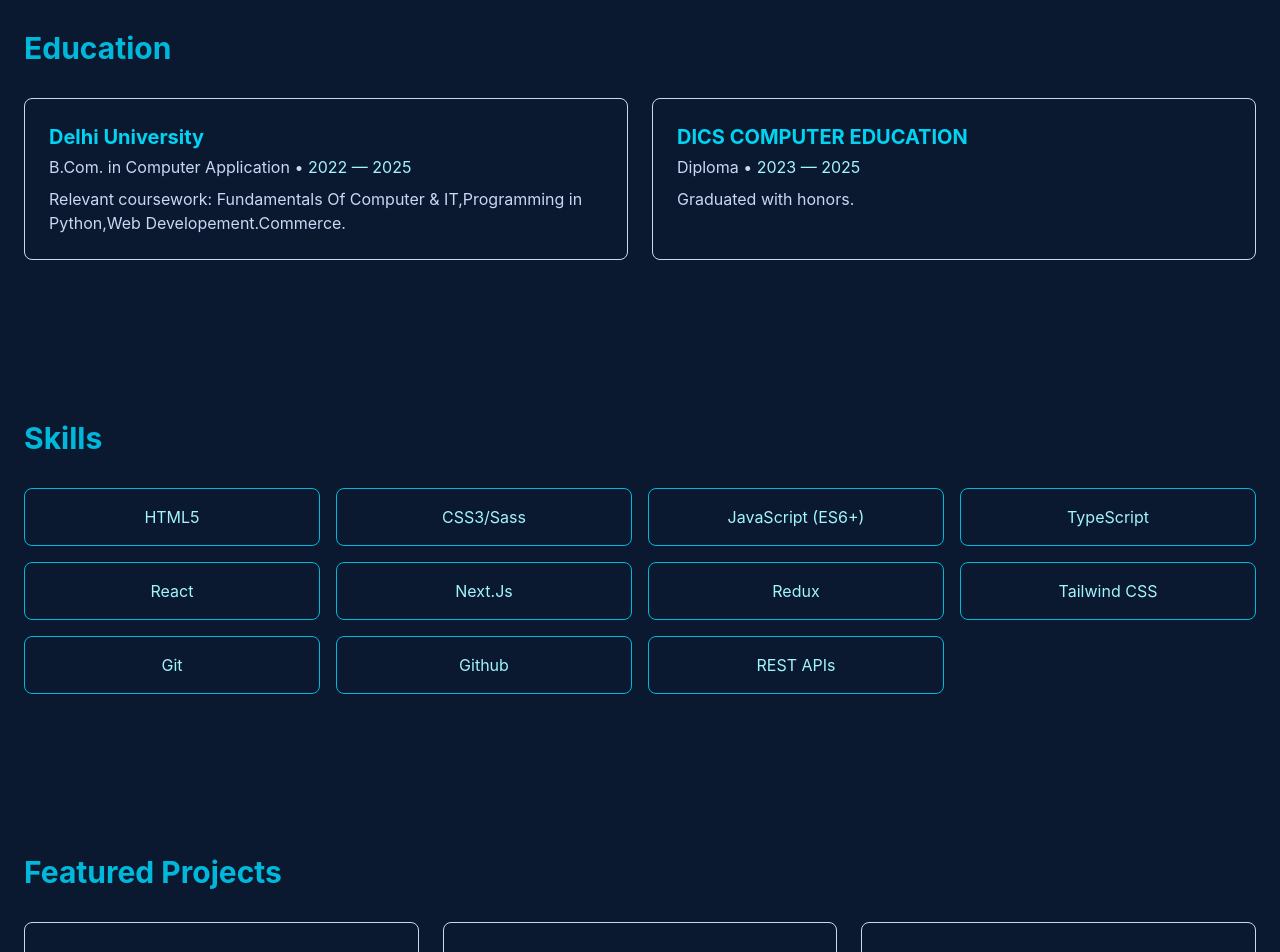
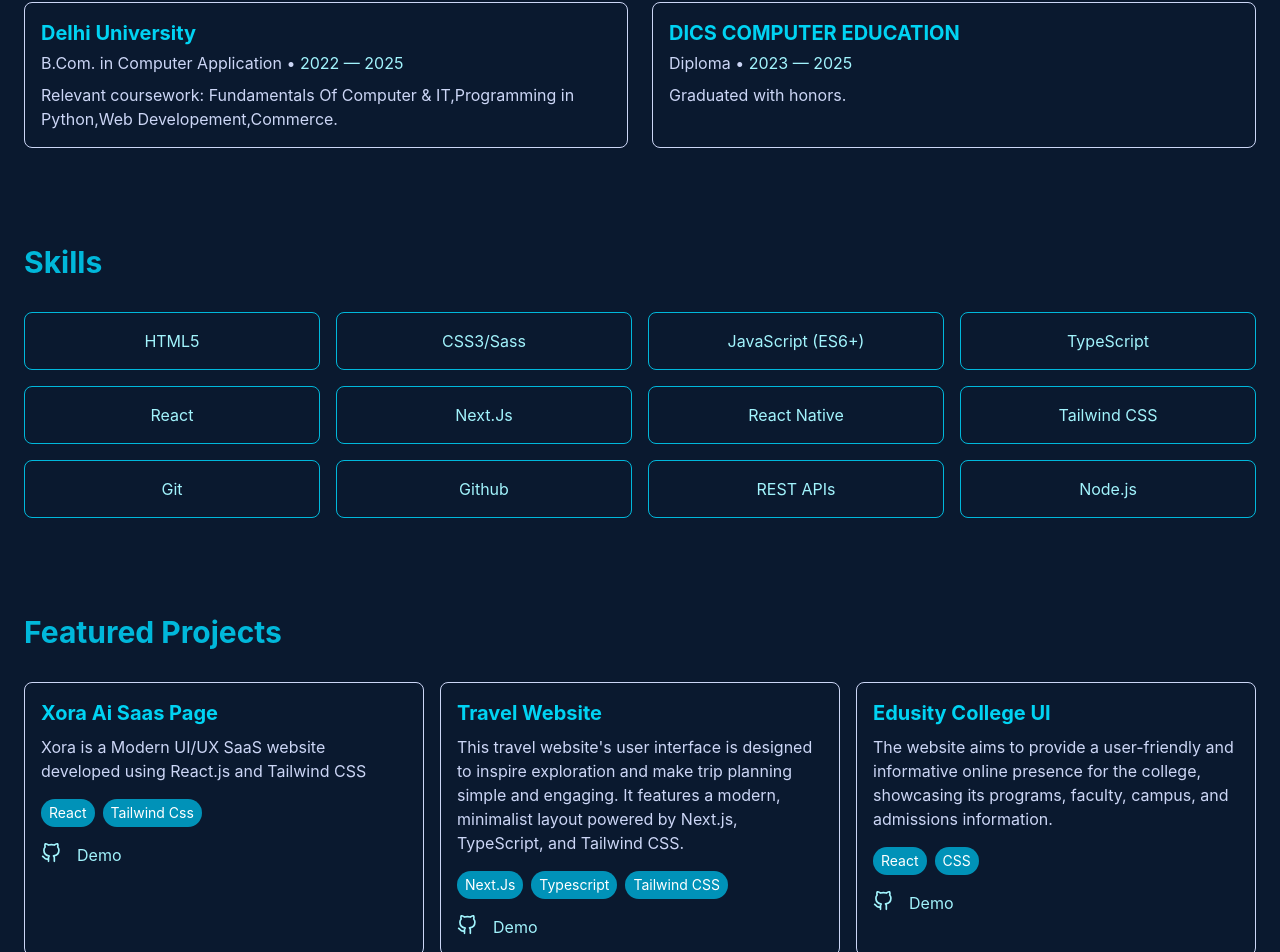
Before and after one commit to nikhildev-webapp/portfolio, a React (Vite) app: page / in a window 1280 px wide. Shown: the part 1465-2417 px from the top of the page. Built offline with nearby package versions, Linux system fonts and the light colour scheme.

Commit message:
fixing layout

```diff
--- a/src/App.jsx
+++ b/src/App.jsx
@@ -37,8 +37,8 @@
 
   const skills = [
     "HTML5", "CSS3/Sass", "JavaScript (ES6+)","TypeScript", "React",
-    "Next.Js", "Redux", "Tailwind CSS", "Git","Github",
-    "REST APIs"
+    "Next.Js", "React Native", "Tailwind CSS", "Git","Github",
+    "REST APIs","Node.js"
   ]
   const scrollToSection = (sectionId) => {
     const element = document.getElementById(sectionId);
@@ -110,7 +110,7 @@
 
       <main className="container mx-auto px-6">
         {/* Hero Section */}
-        <section id="home" className="min-h-screen flex items-center pt-20">
+        <section id="home" className="min-h-screen flex items-center pt-16">
           <motion.div
             initial={{ opacity: 0, y: 20 }}
             animate={{ opacity: 1, y: 0 }}
@@ -190,14 +190,14 @@
           <h2 className="text-3xl font-bold text-cyan-500 mb-8">
             Featured Projects
           </h2>
-          <div className="grid md:grid-cols-2 lg:grid-cols-3 gap-6 hover:cursor-pointer">
+          <div className="grid md:grid-cols-2 lg:grid-cols-3 gap-4 hover:cursor-pointer">
             {projects.map((project, index) => (
               <motion.div
                 key={project.title}
                 initial={{ opacity: 0, y: 20 }}
                 animate={{ opacity: 1, y: 0 }}
                 transition={{ duration: 0.5, delay: index * 0.1 }}
-                className="bg-primary/50 p-6 rounded-lg border border-secondary/20 hover:border-secondary/50 transition-colors"
+                className="bg-primary/50 p-4 rounded-lg border border-secondary/20 hover:border-secondary/50 transition-colors"
               >
                 <h3 className="text-xl font-bold text-cyan-400 mb-2">
                   {project.title}
@@ -239,7 +239,7 @@
         {/* Contact Section */}
         <section
           id="contact"
-          className="section-padding min-h-screen flex flex-col justify-center"
+          className="section-padding flex flex-col justify-center"
         >
           <div className="text-center">
             <h2 className="text-3xl font-bold text-cyan-500 mb-4">
--- a/src/components/Education.jsx
+++ b/src/components/Education.jsx
@@ -6,7 +6,7 @@
     degree: "B.Com. in Computer Application",
     period: "2022 — 2025",
     details:
-      "Relevant coursework: Fundamentals Of Computer & IT,Programming in Python,Web Developement.Commerce.",
+      "Relevant coursework: Fundamentals Of Computer & IT,Programming in Python,Web Developement,Commerce.",
   },
   {
     institution: "DICS COMPUTER EDUCATION",
@@ -24,7 +24,7 @@
         {education.map((edu) => (
           <div
             key={edu.institution}
-            className="bg-primary/50 p-6 rounded-lg border border-secondary/20"
+            className="bg-primary/50 p-4 rounded-lg border border-secondary/20"
           >
             <h3 className="text-xl font-bold text-cyan-400 mb-1">
               {edu.institution}
--- a/src/index.css
+++ b/src/index.css
@@ -16,6 +16,6 @@
 }
 
 .section-padding {
-  padding-top: 5rem;
-  padding-bottom: 5rem;
+  padding-top: 3rem;
+  padding-bottom: 3rem;
 }
```
